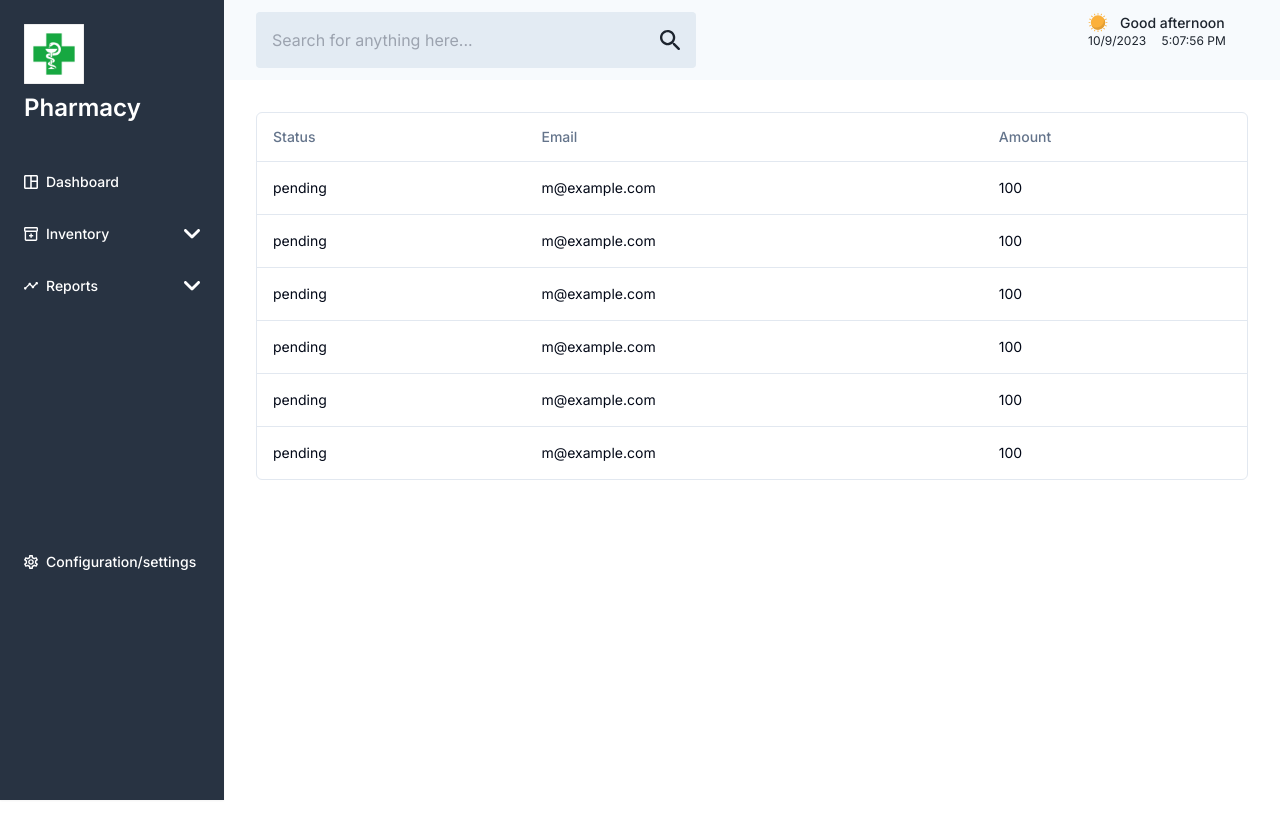
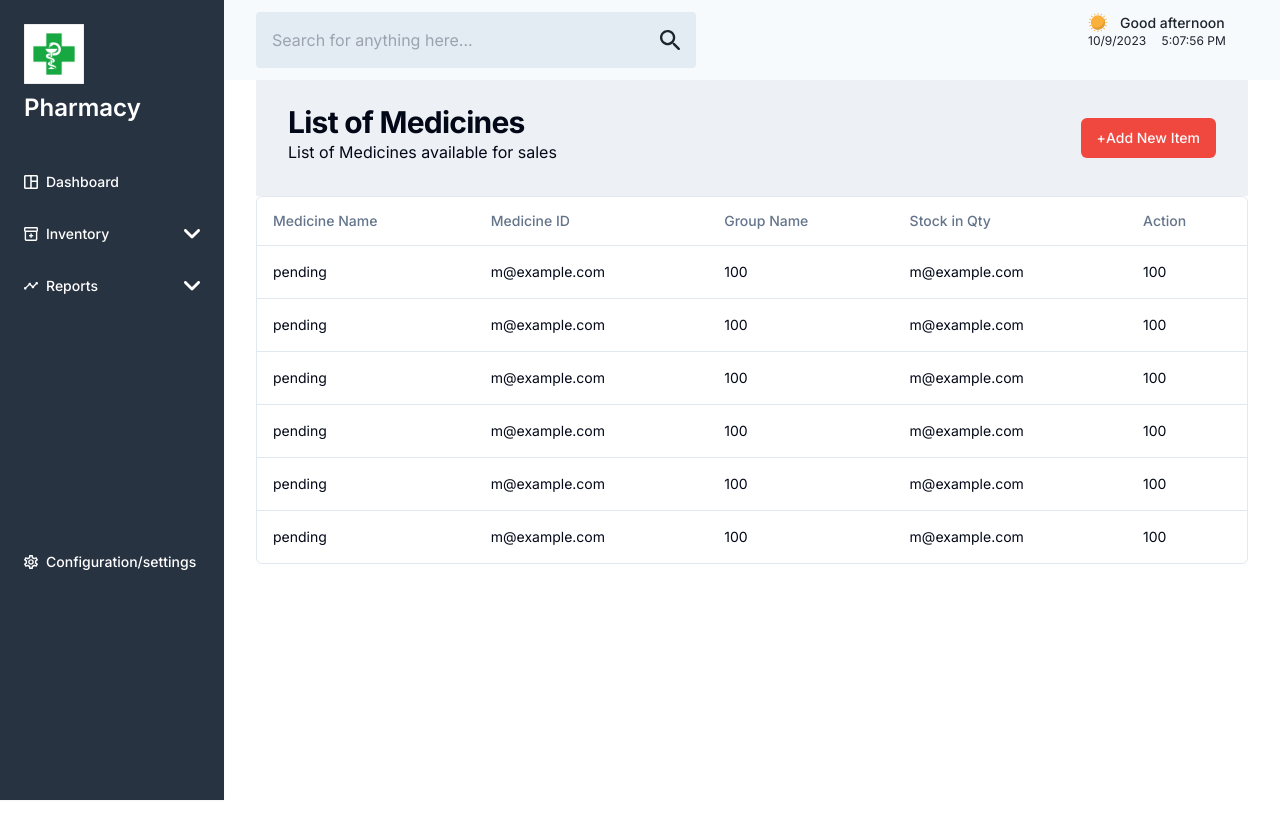
Before and after one commit to valentina-buoro/health-management-system, a Next.js app: page /list-of-medicines in a window 1280 px wide. Shown: the top 838 px of the page. Built offline with nearby package versions, Linux system fonts and the light colour scheme.

Commit message:
feat: list of medicine groups

```diff
--- a/app/(group)/_components/cards/smallCard.tsx
+++ b/app/(group)/_components/cards/smallCard.tsx
@@ -30,7 +30,7 @@ const SmallCard = ({
 
   return (
 
-        <Card key={card.id} className= {`w-[125px] md:w-[212px]  rounded-t-[4px] rounded-b-none text-[#1D242E] ${card.borderColor} `}>
+        <Card key={card.id} className= {`flex-col w-[125px] md:w-[212px]  rounded-t-[4px] rounded-b-none text-[#1D242E] ${card.borderColor} `}>
               <CardHeader className="items-center">
                 <Image src={card.icon} alt="hii"  />
                 <CardTitle className=' text-[20px] text-center leading-[22px] font-bold '>{card.title}</CardTitle>
--- a/app/(group)/list-of-medicines/columns.tsx
+++ b/app/(group)/list-of-medicines/columns.tsx
@@ -14,14 +14,22 @@ export type Payment = {
 export const columns: ColumnDef<Payment>[] = [
   {
     accessorKey: "status",
-    header: "Status",
+    header: "Medicine Name",
   },
   {
     accessorKey: "email",
-    header: "Email",
+    header: "Medicine ID",
   },
   {
     accessorKey: "amount",
-    header: "Amount",
+    header: "Group Name",
+  },
+  {
+    accessorKey: "email",
+    header: "Stock in Qty",
+  },
+  {
+    accessorKey: "amount",
+    header: "Action",
   },
 ]
--- a/app/(group)/list-of-medicines/page.tsx
+++ b/app/(group)/list-of-medicines/page.tsx
@@ -12,6 +12,7 @@ export default page;*/
 
 import { Payment, columns } from "./columns"
 import { DataTable } from "./data-table"
+import { Button } from "../../../components/ui/button"
 
 async function getData(): Promise<Payment[]> {
   // Fetch data from your API here.
@@ -60,7 +61,23 @@ export default async function Page() {
   const data = await getData()
 
   return (
-    <div className="container mx-auto py-10">
+    <div className="container mx-auto ">
+      <div className="flex-1 space-y-4 bg-[#EDF1F5]  p-8 ">
+        <div className=" flex justify-between items-center space-y-2">
+          <div>
+            <h2 className="text-3xl font-bold tracking-tight">
+              List of Medicines
+            </h2>
+            <p>
+            List of Medicines available for sales
+            </p>
+          </div>
+          <Button className="bg-[#F0483E] flex items-center justify-center">
+           <span>  + </span>
+           <span>Add New Item</span>
+          </Button>
+        </div>
+        </div>
       <DataTable columns={columns} data={data} />
     </div>
   )
```
